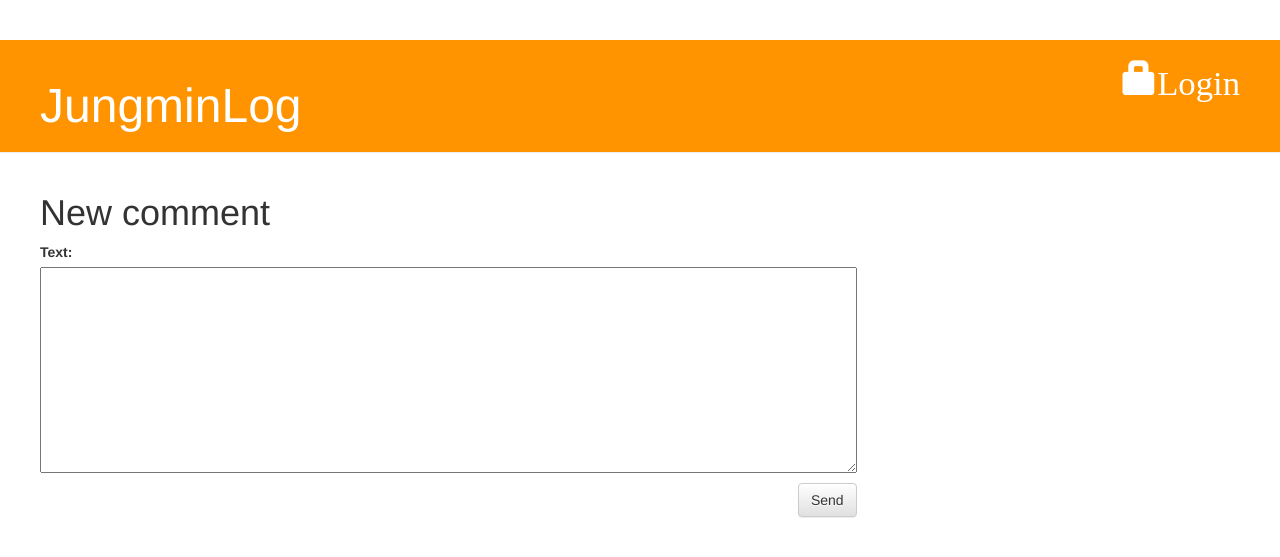
After one commit to jungmin86/django-blog, a Django app: page /post/1/comment/ in a window 1280 px wide. The commit adds this page. Shown: the top 557 px of the page. Run offline with Django 5.2, Linux system fonts and the light colour scheme; tables that the repository leaves empty hold one stand-in row (values such as "Sample post"); some libraries are stand-ins or nearby versions.

Commit message:
Comment, Postgresql

```diff
--- a/blog/admin.py
+++ b/blog/admin.py
@@ -1,4 +1,5 @@
 from django.contrib import admin
-from .models import Post
+from .models import Post, Comment
 
 admin.site.register(Post)
+admin.site.register(Comment)
--- a/blog/forms.py
+++ b/blog/forms.py
@@ -1,6 +1,6 @@
 from django import forms
 
-from .models import Post
+from .models import Post, Comment
 
 
 class PostForm(forms.ModelForm):
@@ -10,3 +10,9 @@ class PostForm(forms.ModelForm):
             "title",
             "text",
         )
+
+
+class CommentForm(forms.ModelForm):
+    class Meta:
+        model = Comment
+        fields = ("text",)
--- a/blog/models.py
+++ b/blog/models.py
@@ -16,3 +16,23 @@ class Post(models.Model):
 
     def __str__(self):
         return self.title
+
+    def approved_comments(self):
+        return self.comments.filter(approved_comment=True)
+
+
+class Comment(models.Model):
+    post = models.ForeignKey(
+        "blog.Post", related_name="comments", on_delete=models.CASCADE
+    )
+    author = models.CharField(max_length=200)
+    text = models.TextField()
+    created_date = models.DateTimeField(default=timezone.now)
+    approved_comment = models.BooleanField(default=False)
+
+    def approve(self):
+        self.approved_comment = True
+        self.save()
+
+    def __str__(self):
+        return self.text
--- a/blog/static/css/blog.css
+++ b/blog/static/css/blog.css
@@ -50,3 +50,7 @@ h1, h2, h3, h4 {
 .post h1 {
     font-weight: 700; /* Bold */
 }
+
+.comment {
+    margin: 20px 0px 20px 20px;
+}
--- /dev/null
+++ b/blog/templates/blog/add_comment_to_post.html
@@ -0,0 +1,9 @@
+{% extends 'blog/base.html' %}
+
+{% block content %}
+    <h1>New comment</h1>
+    <form method="POST" class="post-form">{% csrf_token %}
+        {{ form.as_p }}
+        <button type="submit" class="save btn btn-default">Send</button>
+    </form>
+{% endblock %}
--- a/blog/templates/blog/post_list.html
+++ b/blog/templates/blog/post_list.html
@@ -9,6 +9,7 @@
             <div class="date">
                 <p>published: {{ post.published_date }}</p>
             </div>
+            <a href="{% url 'post_detail' id=post.id %}">{{ post.approved_comments.count }} replies</a>
         </div>
     {% endfor %}
-{% endblock %}
+{% endblock content %}
--- a/blog/urls.py
+++ b/blog/urls.py
@@ -9,4 +9,15 @@ urlpatterns = [
     re_path(r"^drafts/$", views.post_draft_list, name="post_draft_list"),
     re_path(r"^post/(?P<id>\d+)/publish/$", views.post_publish, name="post_publish"),
     re_path(r"^post/(?P<id>\d+)/remove/$", views.post_remove, name="post_remove"),
+    re_path(
+        r"^post/(?P<id>\d+)/comment/$",
+        views.add_comment_to_post,
+        name="add_comment_to_post",
+    ),
+    re_path(
+        r"^comment/(?P<id>\d+)/approve/$", views.comment_approve, name="comment_approve"
+    ),
+    re_path(
+        r"^comment/(?P<id>\d+)/remove/$", views.comment_remove, name="comment_remove"
+    ),
 ]
--- a/blog/views.py
+++ b/blog/views.py
@@ -1,7 +1,7 @@
 from django.shortcuts import render, get_object_or_404, redirect
-from .models import Post
+from .models import Post, Comment
 from django.utils import timezone
-from .forms import PostForm
+from .forms import PostForm, CommentForm
 from django.contrib.auth.decorators import login_required
 
 # Create your views here.
@@ -67,3 +67,32 @@ def post_remove(request, id):
     post = get_object_or_404(Post, id=id)
     post.delete()
     return redirect("post_list")
+
+
+def add_comment_to_post(request, id):
+    post = get_object_or_404(Post, id=id)
+    if request.method == "POST":
+        form = CommentForm(request.POST)
+        if form.is_valid():
+            comment = form.save(commit=False)
+            comment.post = post
+            comment.author = request.user.username
+            comment.save()
+            return redirect("post_detail", id=post.id)
+    else:
+        form = CommentForm()
+    return render(request, "blog/add_comment_to_post.html", {"form": form})
+
+
+@login_required
+def comment_approve(request, id):
+    comment = get_object_or_404(Comment, id=id)
+    comment.approve()
+    return redirect("post_detail", id=comment.post.id)
+
+
+@login_required
+def comment_remove(request, id):
+    comment = get_object_or_404(Comment, pk=id)
+    comment.delete()
+    return redirect("post_detail", id=comment.post.id)
--- a/requirements.txt
+++ b/requirements.txt
@@ -1,2 +1,3 @@
 Django==4.2.8
 pre-commit
+psycopg2-binary>=2.9,<3.0
```
Also changed, not shown: app/settings.py (+6 -2 lines), blog/templates/blog/post_detail.html (+19 -0 lines), blog/migrations/0002_comment.py (added).
